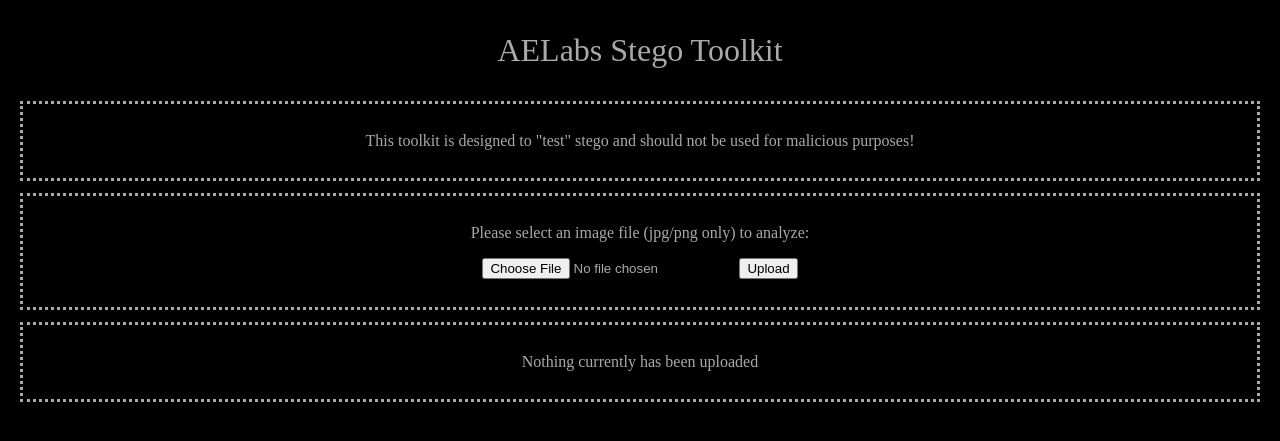
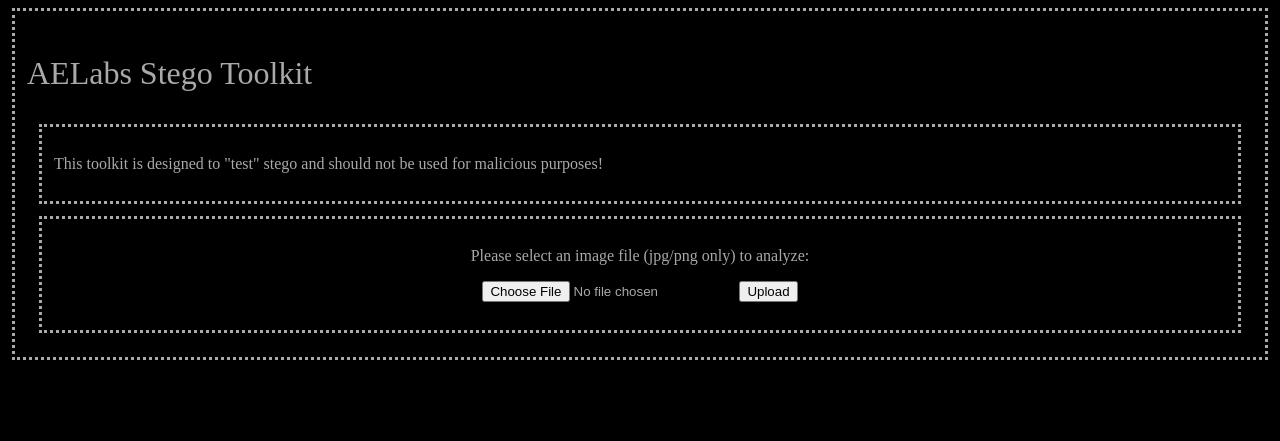
Before and after one commit to anthony-hopkins/webstego, a Flask app: page / in a window 1280 px wide. Shown: the top 441 px of the page. Run offline with Flask 2, Linux system fonts and the light colour scheme.

Commit message:
Fixed page consistency in index.html via stylesheet implementation

```diff
--- a/templates/index.html
+++ b/templates/index.html
@@ -2,7 +2,7 @@
 <html>
     <head>
         <link rel="stylesheet" href="../static/baseline.css">
-        <body class=baseline>
+        <body class=runStego>
             <div class=title>
                 <p>AELabs Stego Toolkit</p>
             </div>
@@ -17,9 +17,6 @@
                 </form>
                 <p></p>
             </div>
-            <div class=containerOutput>
-                <p>{{ output }} has been uploaded</p>
-            </div>
         </body>
     </head>
 </html>
```
